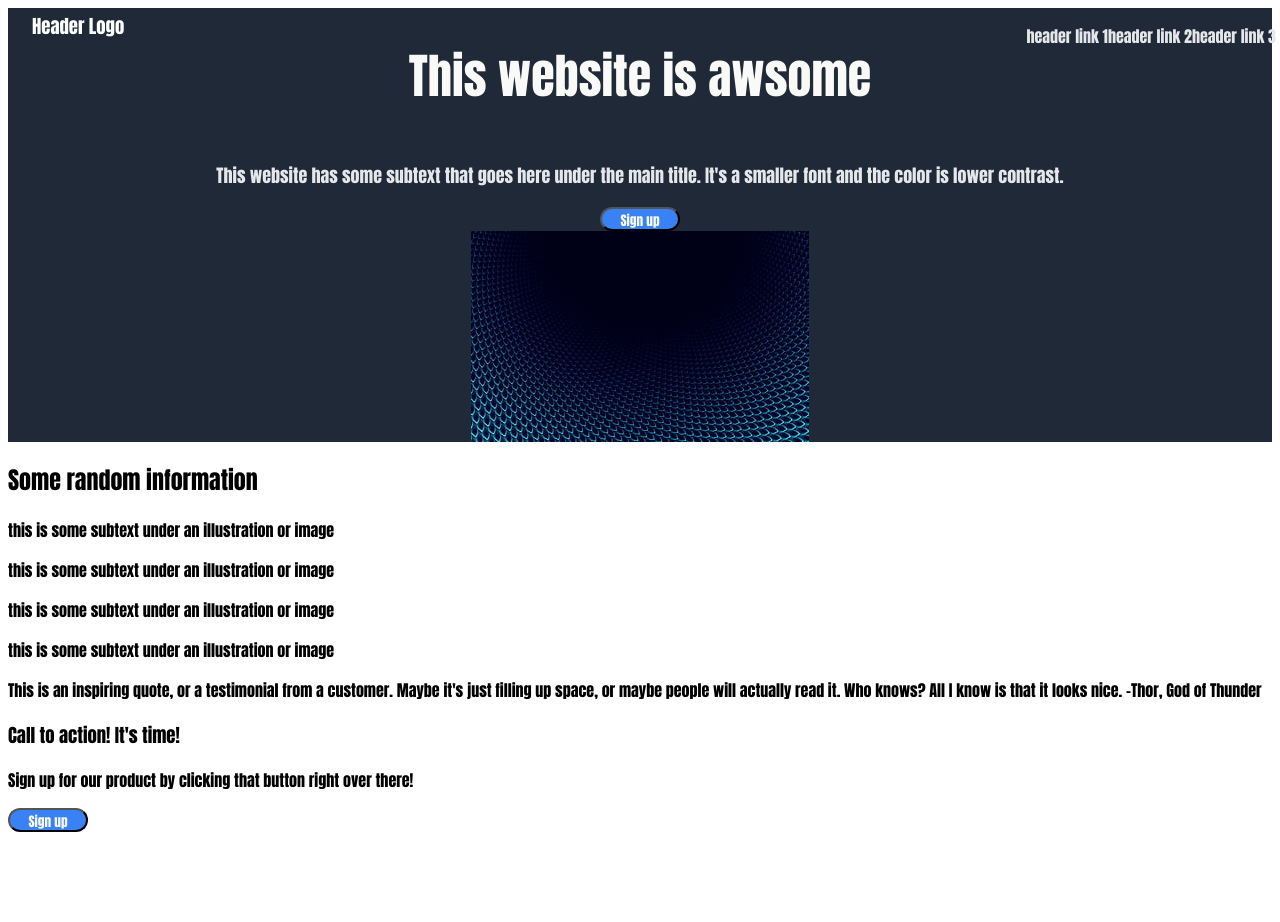
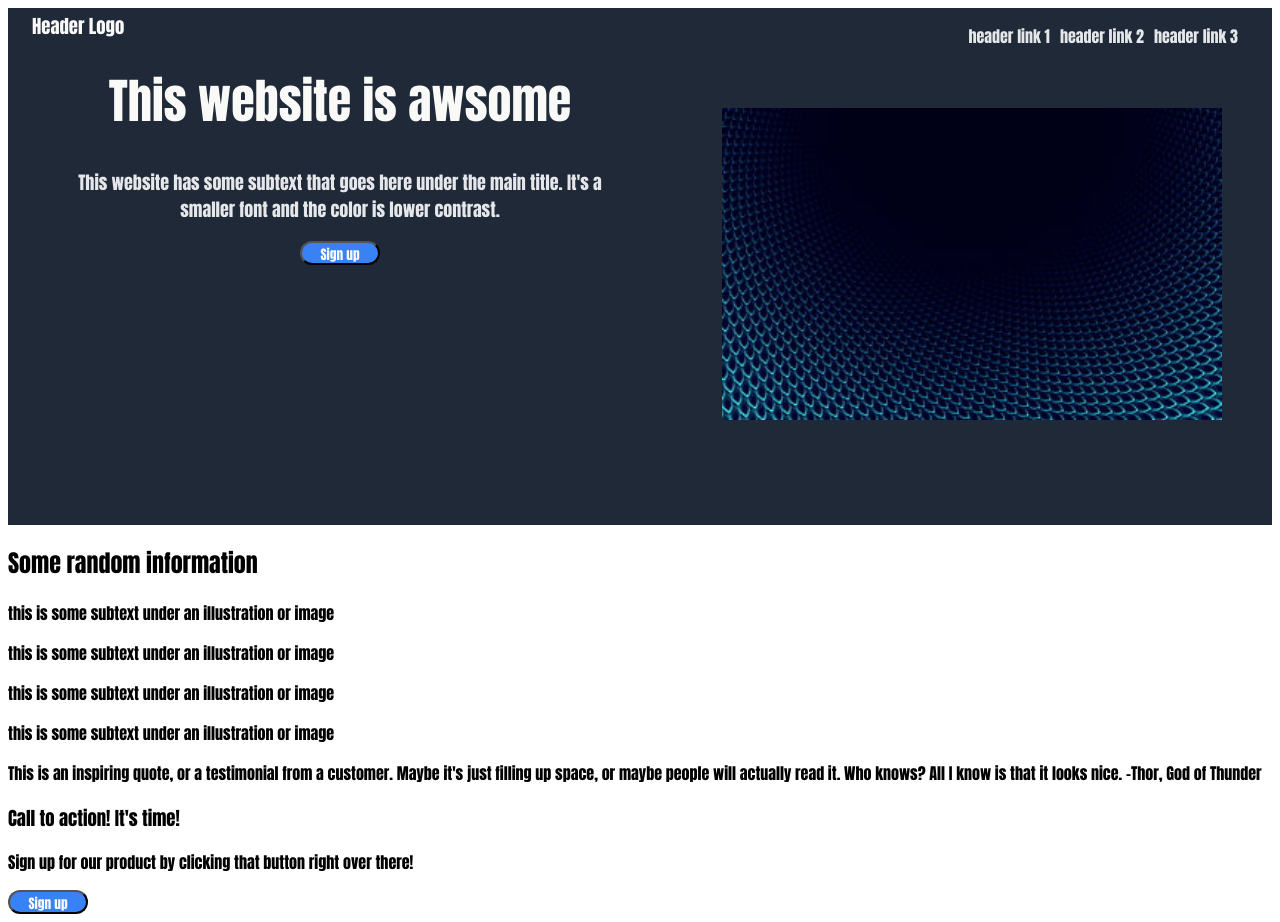
Before and after one commit to wifi-cam/Landing-Page, a plain HTML site: page index.html in a window 1280 px wide. Before the commit the page ends 840 px from the top, so only its background shows below. Drawn offline with Linux system fonts and the light colour scheme.

Commit message:
Fixed layout and styiling of sec1

```diff
--- a/index.html
+++ b/index.html
@@ -8,7 +8,6 @@
     <link rel="stylesheet" href="style.css">
 </head>
 <body>
-    <div class="sec1">
     <div class="header-container">
         <div class="logo">
             <h3>Header Logo</h3>
@@ -19,12 +18,14 @@
             <a>header link 3</a>
         </ul>
     </div>
+    <div class="sec1">
         <div class="sec1-main">
             <h1 class="largetxt">This website is awsome</h1>
             <p class="smalltxt">This website has some subtext that goes here under the main title. It's a smaller font and the color is lower contrast.</p>
             <button>Sign up</button>
-
-            <img src="images/blueplaceholder.jpg">
+        </div>
+        <div class="sec1-img-wrap">
+            <img src="images/blueplaceholder.jpg" class="right-img">
         </div>
     </div>
 
--- a/style.css
+++ b/style.css
@@ -1,13 +1,5 @@
 * {
     font-family: Impact, Haettenschweiler, 'Arial Narrow Bold', sans-serif;
-}
-
-.sec1 {
-    display: flex;
-    flex-direction: column;
-    background-color: #1F2937;
-    color: white;
-    margin: auto;
 }
 
 .header-container {
@@ -16,8 +8,11 @@
     position: fixed;
     width: 100vw;
     align-items: flex-start;
+    padding-bottom: 80px;
 }
+
 .logo {
+    color: #f9faf8;
     display: flex;
     align-items: center;
     margin-left: 24px;
@@ -29,14 +24,27 @@
     color:#e5e7eb;
     display: flex;
     align-items: center;
+    gap: 10px;
     margin-left: auto;
-    margin-right: 12px;
+    margin-right: 50px;
 }
 
+.sec1 {
+    display: flex;
+    flex-direction: row;
+    background-color: #1F2937;
+    color: white;
+    margin: auto;
+}
+
+
 .sec1-main {
-    display: flex;
+    display: block;
     flex-direction: column;
     align-items: center;
+    align-content: space-between;
+    text-align: center;
+    margin: 25px 50px;
 }
 
 .largetxt{
@@ -50,9 +58,14 @@
     font-size: 18px;
 }
 
+.sec1-img-wrap{
+    display: block;
+}
+
 .right-img {
     align-self: stretch;
-    background-size: cover;
+    width: 500px;
+    margin: 100px 50px;
 }
 
 button {
```
Lines whose indentation alone changed are shown as unchanged.
